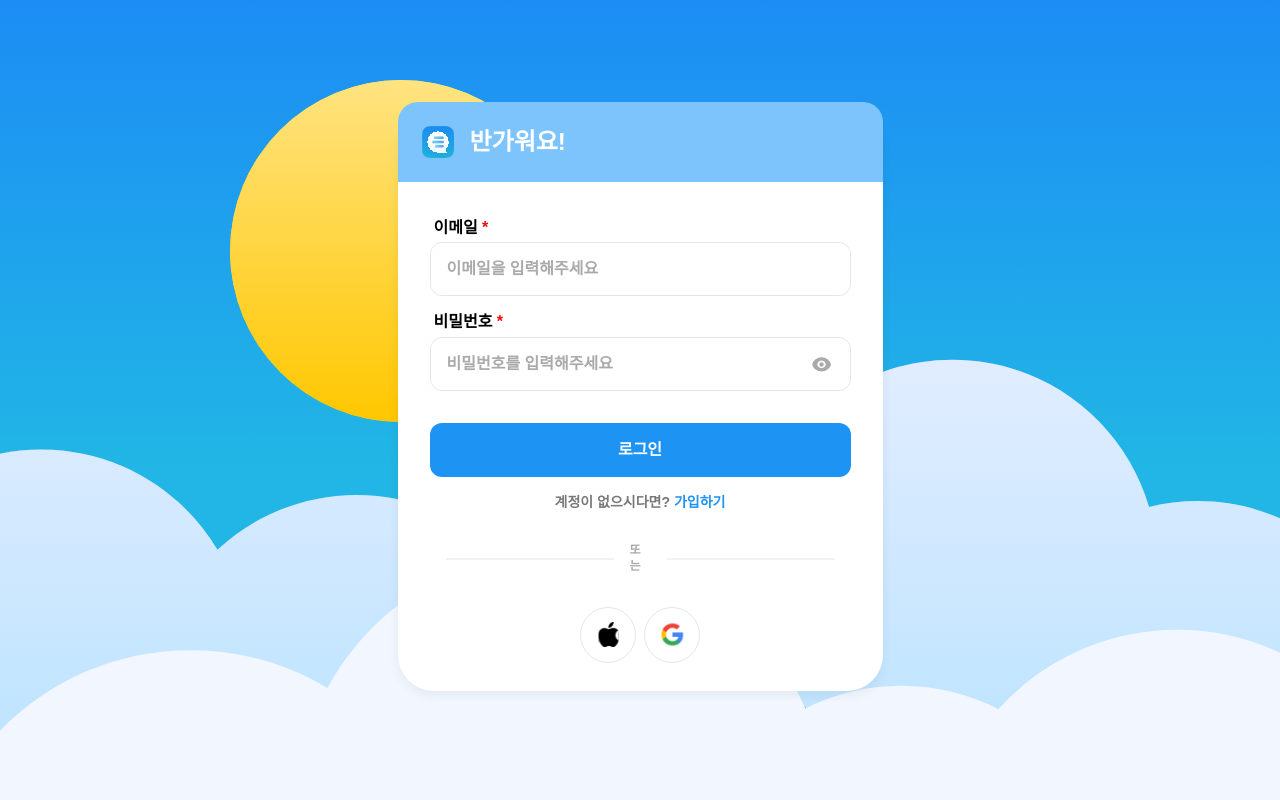
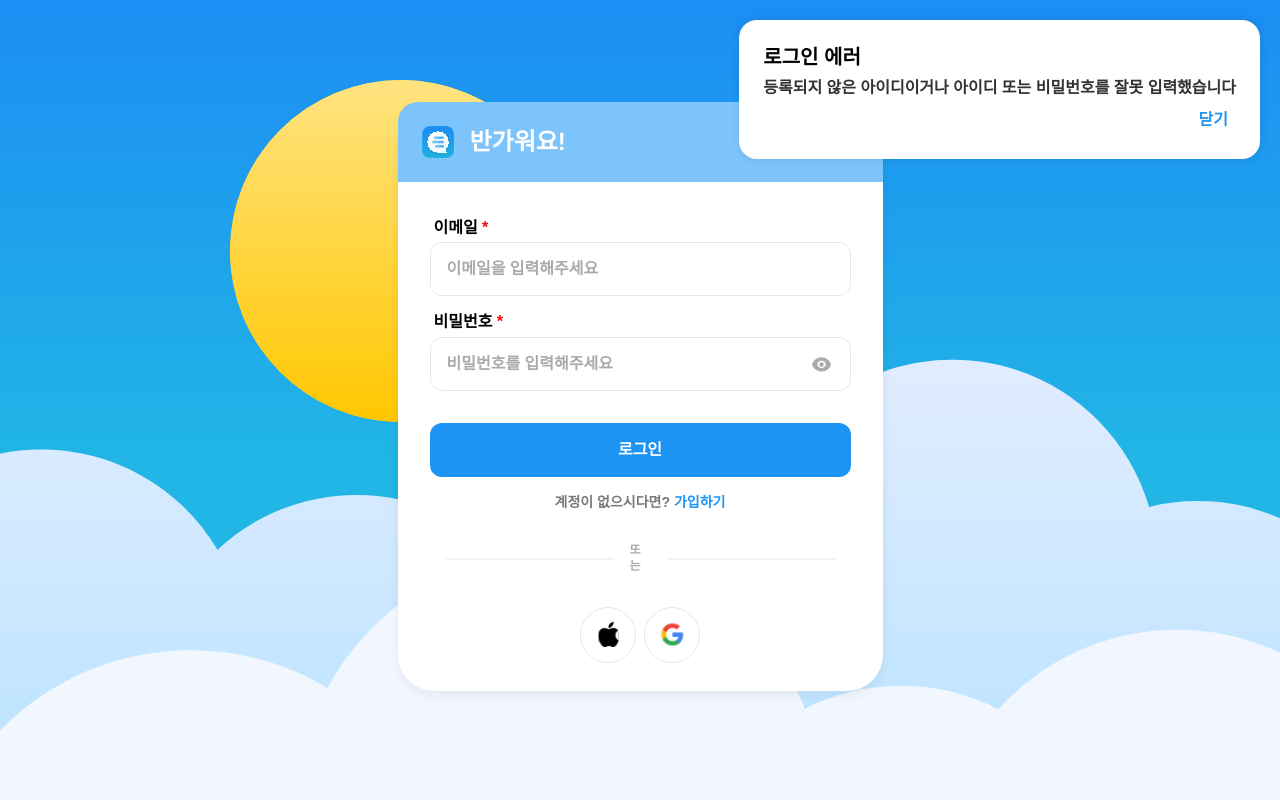
Before and after one commit to apeun-gidaechi/seugi-desktop, a React (Vite) app: page / in a window 1280 px wide. Both pictures are taken after a click on the button "로그인". Shown: the top 800 px of the page. Built offline with nearby package versions, Linux system fonts and the light colour scheme; no server answers.

Commit message:
⚡ :: CustomAlert

```diff
--- /dev/null
+++ b/src/components/Alert/Alert.style.ts
@@ -0,0 +1,110 @@
+import styled from "styled-components";
+import { createGlobalStyle } from 'styled-components';
+
+
+export const Dialog = styled.div<{ position: string }>`
+  position: fixed;
+  ${({ position }) => {
+    switch (position) {
+      case 'top-left':
+        return `
+          top: 20px;
+          left: 20px;
+        `;
+      case 'top-right':
+        return `
+          top: 20px;
+          right: 20px;
+        `;
+      case 'bottom-left':
+        return `
+          bottom: 20px;
+          left: 20px;
+        `;
+      case 'bottom-right':
+        return `
+          bottom: 20px;
+          right: 20px;
+        `;
+      case 'center':
+        return `
+          top: 50%;
+          left: 50%;
+          transform: translate(-50%, -50%);
+          animation: none;
+        `;
+      default:
+        return `
+          top: 20px;
+          left: 50%;
+          transform: translateX(-50%);
+          animation: none;
+        `;
+    }
+  }}
+  background-color: white;
+  padding: 20px;
+  box-shadow: 0px 0px 10px rgba(0, 0, 0, 0.1);
+  z-index: 1000;
+  border-radius: 18px;
+`;
+
+
+export const TextContainer = styled.div`
+  display: flex;
+  padding: 4px;
+  flex-direction: column;
+  align-items: flex-start;
+  gap: 8px;
+  align-self: stretch;
+`
+
+export const BtnContainer = styled.div`
+  display: flex;
+  width: 100%;
+  justify-content: flex-end;
+  align-items: center;
+  gap: 8px;
+`
+
+export const Button = styled.button`
+  display: flex;
+  height: 36px;
+  padding: var(--Large, 12px);
+  justify-content: center;
+  align-items: center;
+  gap: 10px;
+  border-radius: var(--Large, 12px);
+  background: rgba(0, 0, 0, 0.00);
+
+  color: var(--Primary-Primary500, #1D93F3);
+
+  font-family: 'Pretendard-Regular', sans-serif;
+  font-size: 16px;
+  font-style: normal;
+  font-weight: 600;
+  line-height: 130%; /* 20.8px */
+
+  border:none;
+  cursor: pointer;
+`
+
+export const TitleText = styled.span`
+  color: var(--Sub - Black, #000);
+
+  font-family: 'Pretendard-Regular', sans-serif;
+  font-size: 20px;
+  font-style: normal;
+  font-weight: 700;
+  line-height: 130%;
+`
+
+export const SubText = styled.span`
+  color: var(--Gray-Gray700, #333);
+
+  font-family: 'Pretendard-Regular', sans-serif;
+  font-size: 16px;
+  font-style: normal;
+  font-weight: 600;
+  line-height: 130%; /* 20.8px */
+`
--- /dev/null
+++ b/src/components/Alert/Alert.tsx
@@ -0,0 +1,28 @@
+import React from 'react';
+import * as S from '@/components/Alert/Alert.style';
+
+interface SeugiAlertProps {
+    titletext?: string;
+    subtext?: string;
+    buttontext?: string;
+    onClose?: () => void;
+    position: string;
+}
+
+const AlertContainer: React.FC<SeugiAlertProps> = ({ titletext = "Error", subtext, buttontext = "닫기", onClose, position }) => {
+    return (
+        <>
+            <S.Dialog position='top-right'>
+                <S.TextContainer>
+                    <S.TitleText>{titletext}</S.TitleText>
+                    <S.SubText>{subtext}</S.SubText>
+                </S.TextContainer>
+                <S.BtnContainer>
+                    <S.Button onClick={onClose}>{buttontext}</S.Button>
+                </S.BtnContainer>
+            </S.Dialog>
+        </>
+    );
+};
+
+export default AlertContainer;
--- a/src/components/CodeTextField/CodeTextFeild.tsx
+++ b/src/components/CodeTextField/CodeTextFeild.tsx
@@ -1,7 +1,7 @@
 import * as S from '@/components/CodeTextField/CodeTextField.style';
 import React, { useState } from 'react';
 
-const CodeTextFeild: React.FC = () => {
+const CodeTextFeild = () => {
     const [inputText, setInputText] = useState('');
 
     const handleChange = (e: React.ChangeEvent<HTMLInputElement>) => {
--- a/src/components/Login/login.tsx
+++ b/src/components/Login/login.tsx
@@ -4,16 +4,17 @@ import { useNavigate } from "react-router-dom";
 import axios from "axios";
 import config from "@/config/config.json"
 import LoginButton from "@/components/button/Button";
+import TextField from '@/components/TextField/TextField';
+import CustomAlert from '@/components/Alert/Alert';
 import seugiImg from "@/assets/image/onbording/Start/seugilogo.svg";
 import showPasswordimg from '@/assets/image/onbording/show_fill.svg';
-import hidePasswordimg from '@/assets/image//onbording/hide_fill.svg';
-import AppleLogo from '@/assets/image//onbording/Start/applelogo.svg';
+import hidePasswordimg from '@/assets/image/onbording/hide_fill.svg';
+import AppleLogo from '@/assets/image/onbording/Start/applelogo.svg';
 import GoogleLogo from '@/assets/image/onbording/Start/googlelogo.svg';
 import Cloud1 from '@/assets/image/onbording/Start/LoginCloud1.svg';
 import Cloud2 from '@/assets/image/onbording/Start/LoginCloud2.svg';
 import Sun from '@/assets/image/onbording/Start/LoginSun.svg';
 import Divider from '@/assets/image/onbording/Start/Divider.svg';
-import TextField from '@/components/TextField/TextField';
 
 const Login = () => {
   const navigate = useNavigate();
@@ -21,9 +22,10 @@ const Login = () => {
   const [email, setEmail] = useState<string>('');
   const [password, setPassword] = useState<string>('');
   const [showPassword, setShowPassword] = useState<boolean>(false);
+  const [showAlert, setShowAlert] = useState(false);
+  const [alertMessage, setAlertMessage] = useState<string>('');
 
   const handleLogin = async () => {
-    // TODO MAKE A CUSTOM AXIOS
     try {
       const res = await axios.post(`${config.serverurl}/member/login`, {
         email: email,
@@ -41,22 +43,13 @@ const Login = () => {
       const accessToken = res.data.data.accessToken;
       const refreshToken = res.data.data.refreshToken;
 
-      // const isRegisteredToSchool = res.data.data.isRegisteredToSchool;
-
-      //localStorage에 토큰 저장
       window.localStorage.setItem('accessToken', accessToken);
       window.localStorage.setItem('refreshToken', refreshToken);
 
-      // 만약 학교 가입이 되어있다면 chat으로 아니라면 join school 로 보내야 할듯
-      // 일단 chat으로 보내기
-      // if (isRegisteredToSchool) {
       navigate("/chat");
-      // } else {
-      //   navigate("/selectschool");
-      // }
-
     } catch (error) {
-      alert("등록되지 않은 아이디이거나 아이디 또는 비밀번호를 잘못 입력했습니다"); // 일단 alert 사용 -> 도담도담처럼..?
+      setAlertMessage("등록되지 않은 아이디이거나 아이디 또는 비밀번호를 잘못 입력했습니다");
+      setShowAlert(true);
       console.log(error);
     }
   }
@@ -67,6 +60,10 @@ const Login = () => {
     }
   }
 
+  const handleCloseAlert = () => {
+    setShowAlert(false);
+  };
+
   return (
     <S.LoginMain>
       <S.Cloud1 src={Cloud1} />
@@ -75,9 +72,7 @@ const Login = () => {
       <S.LoginFirstWrap>
         <S.Fheader>
           <S.Header>
-            <S.SeugiImg
-              src={seugiImg}
-            />
+            <S.SeugiImg src={seugiImg} />
             <S.Title2> 반가워요! </S.Title2>
           </S.Header>
         </S.Fheader>
@@ -112,7 +107,7 @@ const Login = () => {
             </S.Enterinfo>
           </S.Inputpart>
           <S.Buttonpart>
-            <LoginButton text='로그인' onClick={handleLogin}/>
+            <LoginButton text='로그인' onClick={handleLogin} />
             <S.Body1>계정이 없으시다면? <S.Gosignup href="http://localhost:5173/emailsignup">가입하기</S.Gosignup> </S.Body1>
           </S.Buttonpart>
           <S.Orpart>
@@ -130,6 +125,14 @@ const Login = () => {
           </S.Oauthpart>
         </S.Inputarea>
       </S.LoginFirstWrap>
+      {showAlert &&
+        <CustomAlert
+          position=''
+          titletext="로그인 에러"
+          subtext={alertMessage}
+          onClose={handleCloseAlert}
+        />
+      }
     </S.LoginMain>
   );
 };
--- a/src/components/Signup/EmailAuthentication/EmailAuthentication.tsx
+++ b/src/components/Signup/EmailAuthentication/EmailAuthentication.tsx
@@ -9,17 +9,23 @@ import CodeTextFeild from '@/components/CodeTextField/CodeTextFeild';
 import axios from 'axios';
 import config from '@/config/config.json';
 import { useNavigate } from 'react-router-dom';
+import CustomAlert from '@/components/Alert/Alert';
 
 const EmailAuthentication = () => {
     const [timer, setTimer] = useState(0);
+    const [showAlert, setShowAlert] = useState(false);
     const navigate = useNavigate();
+
+    const handleCloseAlert = () => {
+        console.log("custom Alert");
+        setShowAlert(false);
+    };
 
     // 인증코드 보내기 함수
     const sendCode = async () => {
         try {
             const res = await axios.get(`${config.serverurl}/email/send`);
             console.log('Code sent successfully:', res.data);
-            // 타이머 시작
             setTimer(300);
         } catch (error) {
             console.error('Error sending code:', error);
@@ -35,7 +41,6 @@ const EmailAuthentication = () => {
                 navigate('/chat');
             } else {
                 console.log('Authentication failed:', res.data);
-                alert('인증 코드를 다시 확인해주세요.');
             }
         } catch (error) {
             console.error('Error verifying code:', error);
@@ -86,8 +91,16 @@ const EmailAuthentication = () => {
                     {timer > 0 ? (
                         <S.TimerSpan>{formatTime(timer)}</S.TimerSpan>
                     ) : (
-                        <S.CodeSpan onClick={sendCode}>인증 코드 전송</S.CodeSpan>
+                        <S.CodeSpan onClick={sendCode} >인증 코드 전송</S.CodeSpan>
                     )}
+                    {showAlert &&
+                        <CustomAlert
+                            position=''
+                            titletext="인증코드를 전송했어요"
+                            subtext="이메일 함을 확인해 보세요"
+                            onClose={handleCloseAlert}
+                        />
+                    }
                 </S.CodeContainer>
                 <S.ContinueContainer>
                     <Button text='확인' onClick={handleAuthentication} />
```
